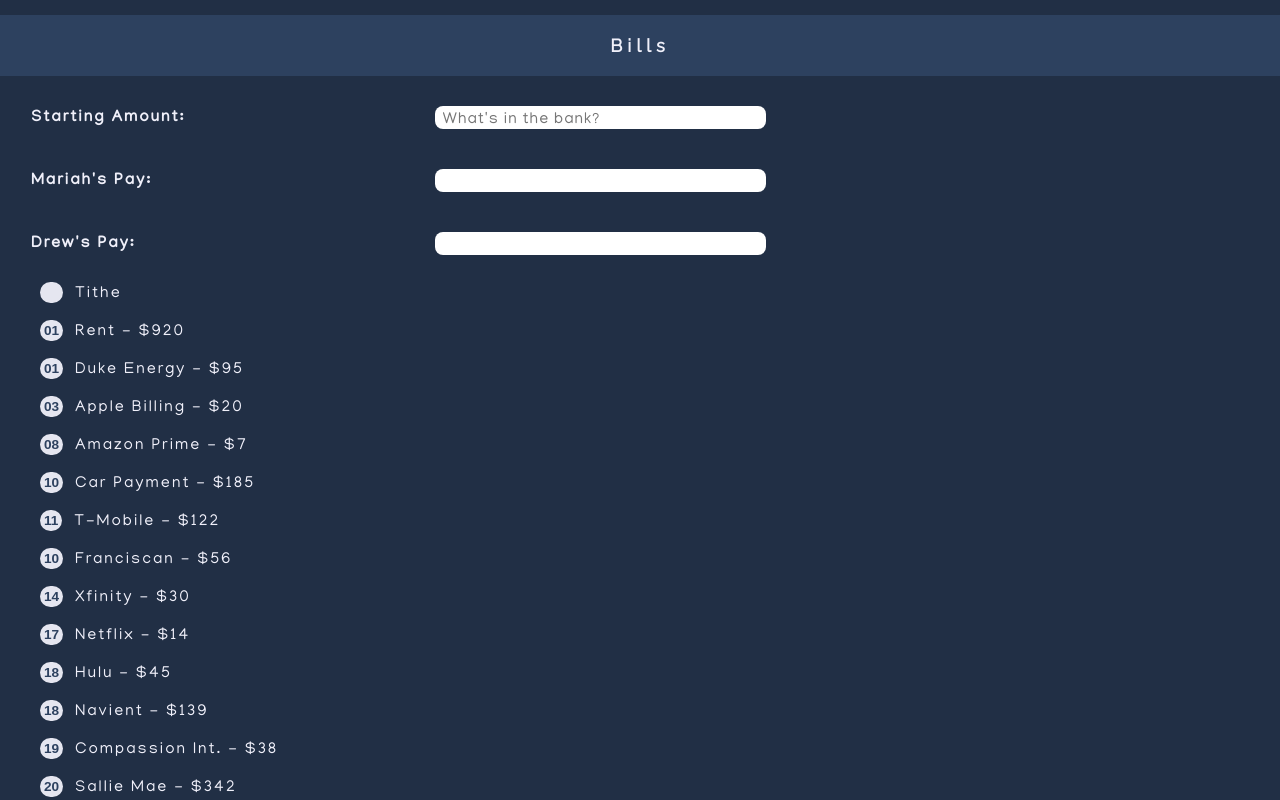
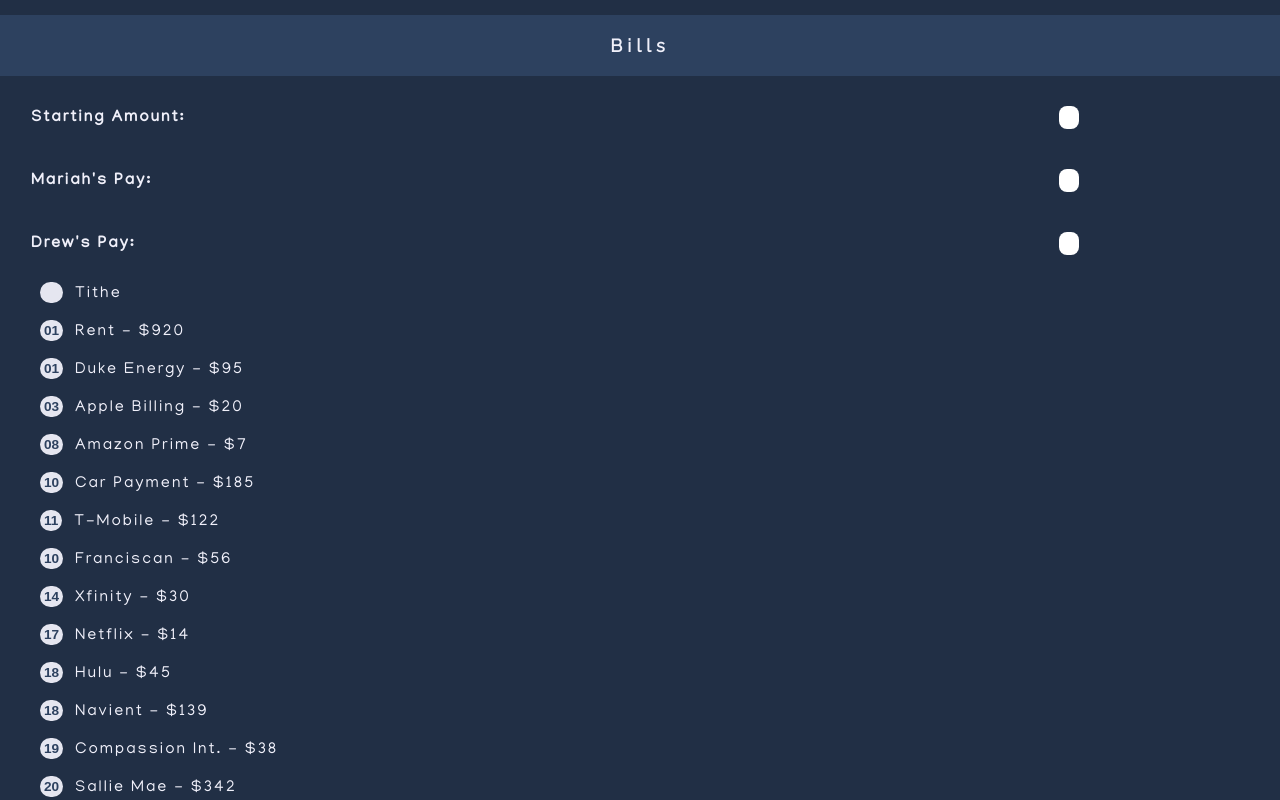
Before and after one commit to drewcoble/BudgetSheetMobile, a plain HTML site: page index.html in a window 1280 px wide. Drawn offline with Linux system fonts and the light colour scheme.

Commit message:
css again
more table width

```diff
--- a/css/styles.css
+++ b/css/styles.css
@@ -29,6 +29,10 @@ input {
   margin: 10px 0px;
   border-radius: 8px;
   border: none;
+}
+
+.txtInput {
+  width: 20px;
 }
 
 .inputTable {
--- a/index.html
+++ b/index.html
@@ -16,17 +16,17 @@
 
                     <tr>
                         <th>Starting Amount:</th>
-                        <td><input id="strtAmnt" placeholder="What's in the bank?" type="number"/></td>
+                        <td><input class="txtInput" id="strtAmnt" placeholder="What's in the bank?" type="number"/></td>
                     </tr>
 
                     <tr>
                         <th>Mariah's Pay:</th>
-                        <td><input id="marPay" placeholder="" type="number"/></td>
+                        <td><input class="txtInput" id="marPay" placeholder="" type="number"/></td>
                     </tr>
 
                     <tr>
                         <th>Drew's Pay:</th>
-                        <td><input id="drewPay" placeholder="" type="number" /></td>
+                        <td><input class="txtInput" id="drewPay" placeholder="" type="number" /></td>
                     </tr>
 
                     <tr>
```
